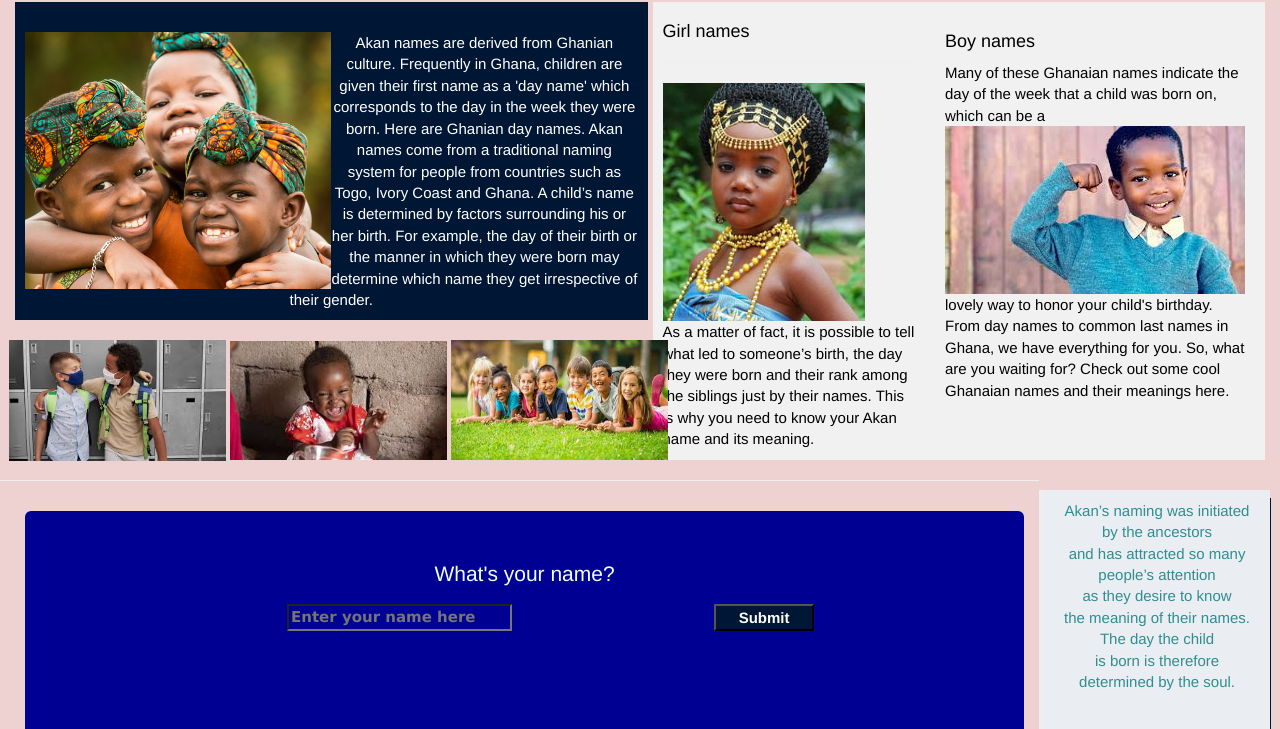
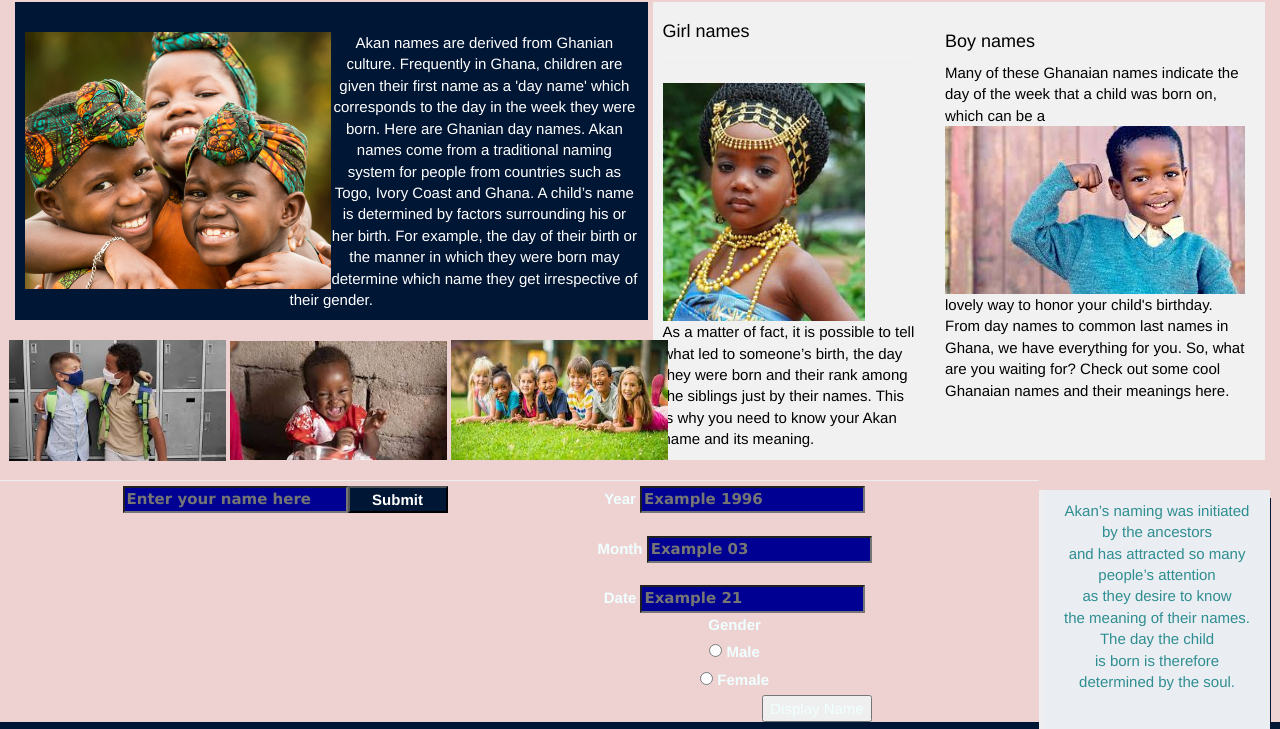
Before and after one commit to Pascal-Owilly/Akan-Names, a plain HTML site: page index.html in a window 1280 px wide. Shown: the part 60-789 px from the top of the page. Drawn offline with nearby package versions, Linux system fonts and the light colour scheme.

```diff
--- a/index.html
+++ b/index.html
@@ -83,21 +83,48 @@
 
     <hr>
 
-    <div class="container-fluid" id="container">
-        <div class="jumbotron">
-            <div class="form">
-                <p>What's your name?</p>
-                <h5 id="message"
-                    style="color: #fff;background-color: #001635;width: 30%;text-align: center;margin-left: 270px;font-weight: 800;font-family: Verdana;border-radius: 20px 20px 20px;">
-                </h5>
+    <div class="container-fluid" id="container" style="width: 80%;">
+            <div class="form" style="margin-left: 100px;">
+
+
                 <input type="text" id="userInput" placeholder="Enter your name here">
                 <button onclick="myFunction()" id="btn1">Submit</button>
+                <h5 id="message"
+                style="color: #fff;background-color: #001635;width: 60%;text-align: center;margin-left: 20px;font-weight: 800;font-family: Verdana;border-radius: 20px 20px 20px;">
+            </h5>
             </div>
-        </div>
+<br><br>
+        <form name="akanName" onsubmit="displayAkanName();">
+            <div>
+                <label for="number">Year</label>
+                <input type="number" id="year" placeholder="Example 1996" name="year">
+
+            <div><br>
+                <label for="month">Month</label>
+                <input type="number" id="month" placeholder="Example 03" name="month">
+            </div><br>
+            <div>
+                <label for="date">Date</label>
+                <input type="number" id="date" placeholder="Example 21" name="date">
+            </div>
+
+                <label class="" for="gender">Gender</label><br>
+                <div>
+                    <label>
+                        <input type="radio" name="gender" id="male"> Male
+                    </label>
+                </div>
+
+                    <label>
+                        <input type="radio" name="gender" id="female"> Female
+                    </label>
+                </div>
+
+            <button id="btn" type="submit" onclick="obtainName();">Display Name</button>
+            <br>
+        </form>
     </div>
-
-    <br><br>
-
+    </div>
 
 
     <footer style="width: 100%;background-color: #001635;">
@@ -132,12 +159,7 @@
 
 
 
-    <!-- // function myFunction() {
-        //     var userName = document.querySelector("#userInput");
-        //     var greeting = document.querySelector("#message");
-        //     message.innerHTML = "<i>" + "You are almost there " + "<h2> " + userName.value + "</h1> " +
-        //         " Choose your gender below";
-        // } -->
+
 
     <script src="script.js">
 
```
